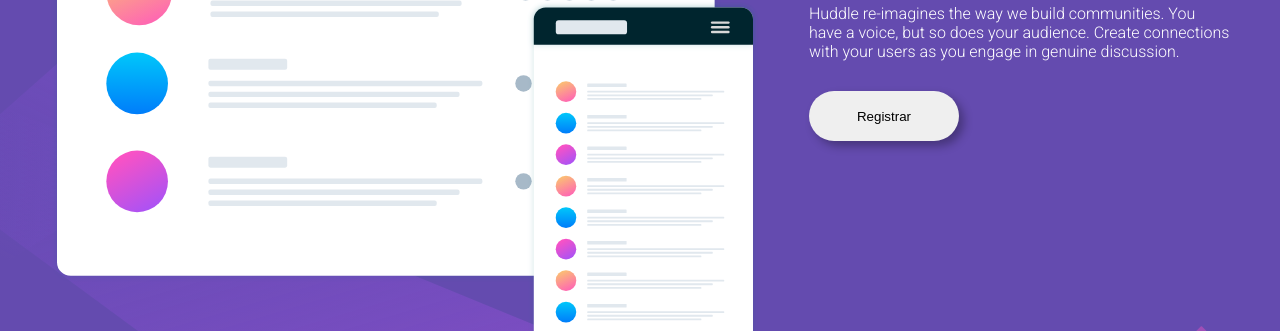
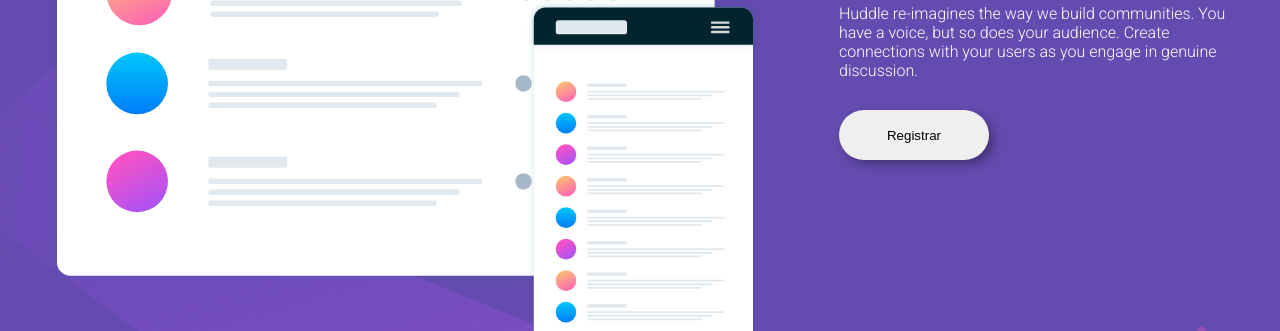
Before and after one commit to allextr/huddle-page, a plain HTML site: page index.html in a window 1280 px wide. Shown: the part 251-582 px from the top of the page. Drawn offline with Linux system fonts and the light colour scheme.

Commit message:
Update style.css

```diff
--- a/style.css
+++ b/style.css
@@ -26,12 +26,12 @@ body {
     width:10%;
     cursor: pointer;
 }
+
 .container {
     display: flex;
     max-width: 1440px;
-    width: 100%;
     justify-content: center;
-    margin: 50px auto;
+    margin-top: 50px;
 }
 
 .informacoes {
@@ -229,7 +229,7 @@ footer a {
 
 }
 
-@media(min-width: 1400px) {
+@media(min-width: 1200px) {
     .container {
         gap: 30px;
     }
```
